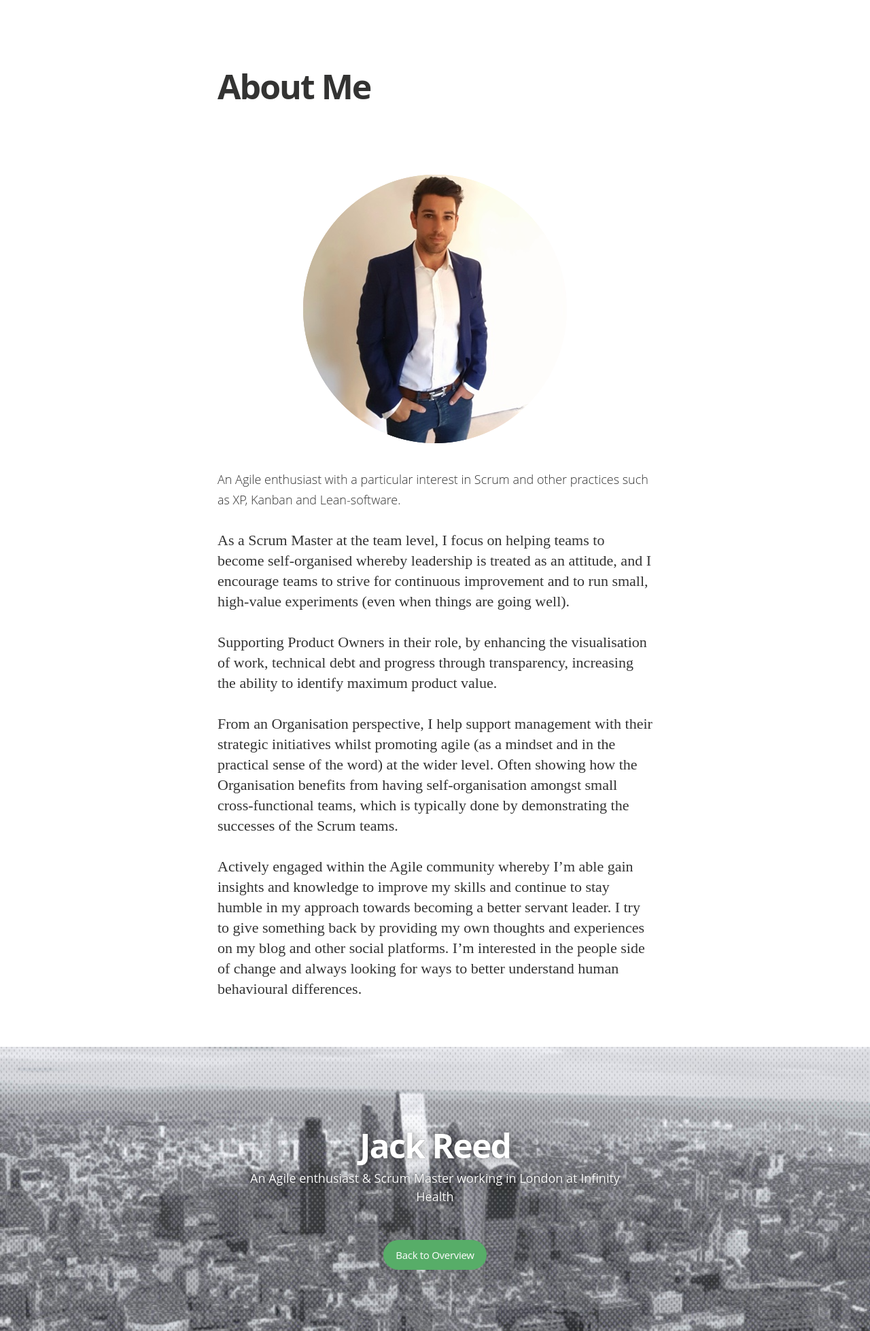
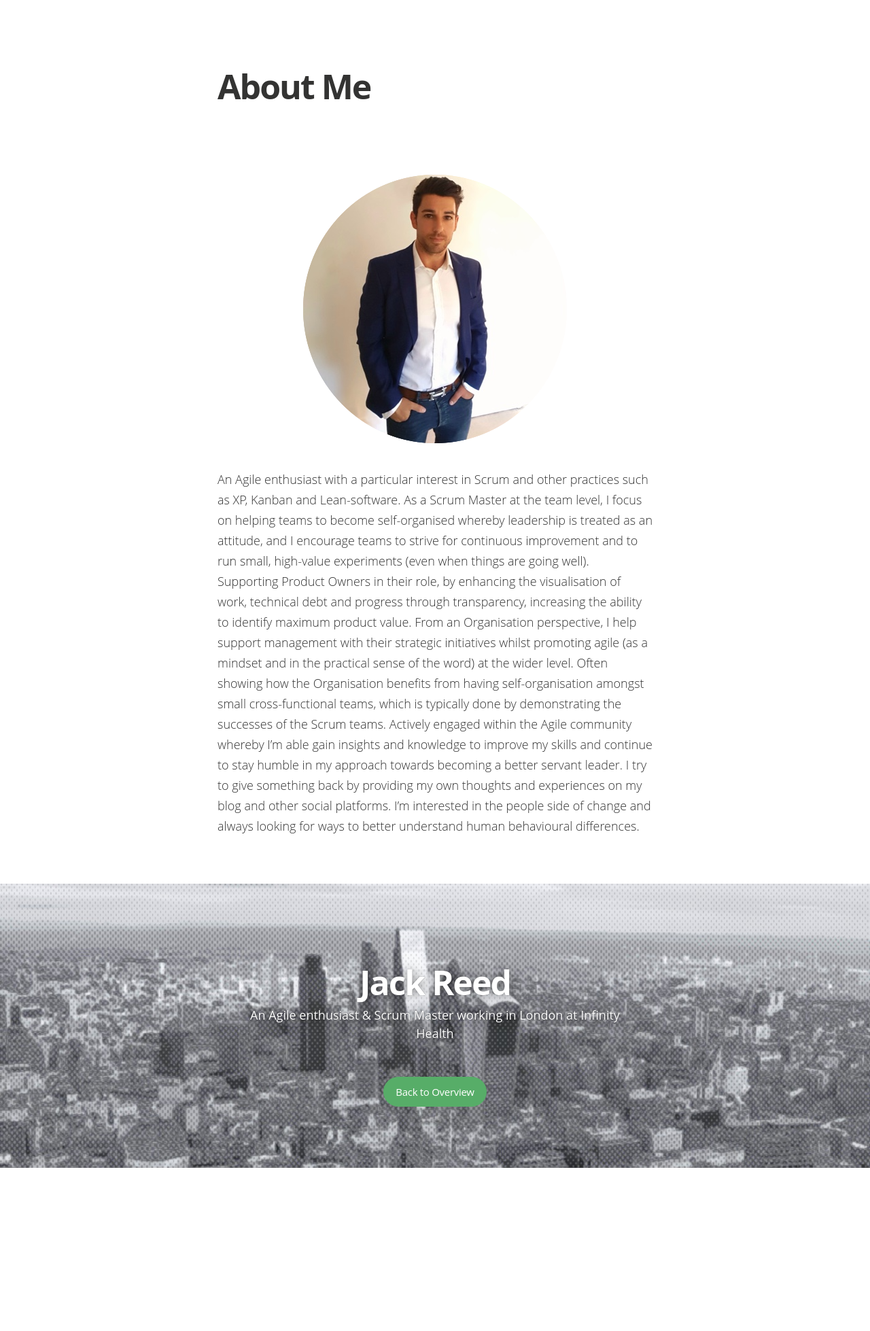
Before and after one commit to IamJackReed/JackReed, a Jekyll site: the page built from about-me.md, in a window 1280 px wide. Shown: the whole page at 68% size. Built offline with Jekyll 4.4.1, drawn with Linux system fonts in a browser that asks for light colours; nearby versions of some CDN libraries; some web fonts are replaced; after the commit the page ends 1718 px from its top, so only the background shows below that.

Commit message:
Update about-me.md

```diff
--- a/about-me.md
+++ b/about-me.md
@@ -8,11 +8,11 @@ permalink: /about-me/
 
 <span style="color:#00000; font-family: 'open sans'; font-size: 1em; font-size: 18px; font-weight: 200; hyphens: none;">
 An Agile enthusiast with a particular interest in Scrum and other practices such as XP, Kanban and Lean-software.
-
+<span style="color:#00000; font-family: 'open sans'; font-size: 1em; font-size: 18px; font-weight: 200; hyphens: none;">
 As a Scrum Master at the team level, I focus on helping teams to become self-organised whereby leadership is treated as an attitude, and I encourage teams to strive for continuous improvement and to run small, high-value experiments (even when things are going well).
-
+<span style="color:#00000; font-family: 'open sans'; font-size: 1em; font-size: 18px; font-weight: 200; hyphens: none;">
 Supporting Product Owners in their role, by enhancing the visualisation of work, technical debt and progress through transparency, increasing the ability to identify maximum product value.
-
+<span style="color:#00000; font-family: 'open sans'; font-size: 1em; font-size: 18px; font-weight: 200; hyphens: none;">
 From an Organisation perspective, I help support management with their strategic initiatives whilst promoting agile (as a mindset and in the practical sense of the word) at the wider level. Often showing how the Organisation benefits from having self-organisation amongst small cross-functional teams, which is typically done by demonstrating the successes of the Scrum teams.
-
+<span style="color:#00000; font-family: 'open sans'; font-size: 1em; font-size: 18px; font-weight: 200; hyphens: none;">
 Actively engaged within the Agile community whereby I'm able gain insights and knowledge to improve my skills and continue to stay humble in my approach towards becoming a better servant leader. I try to give something back by providing my own thoughts and experiences on my blog and other social platforms. I'm interested in the people side of change and always looking for ways to better understand human behavioural differences.
```
